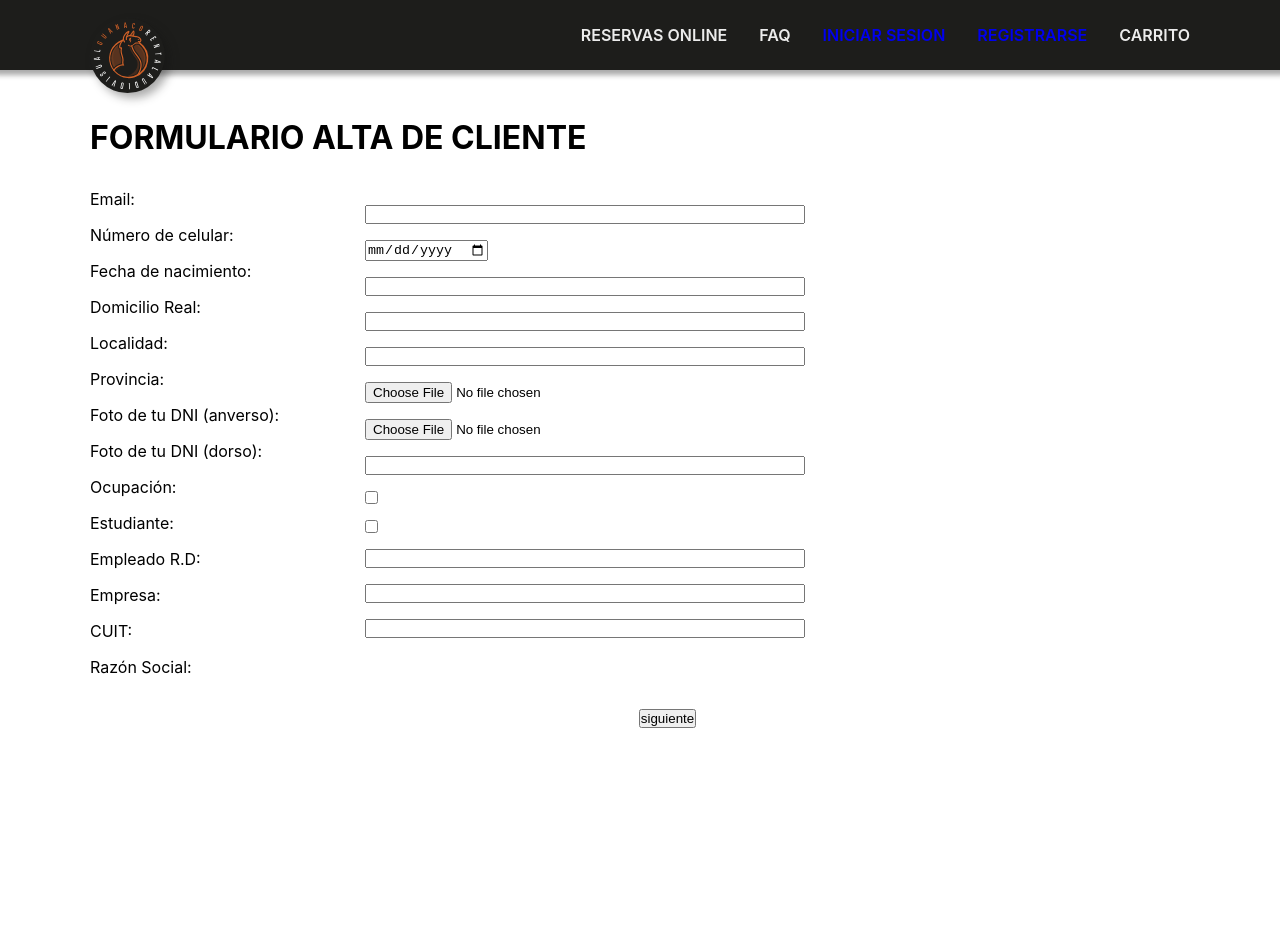
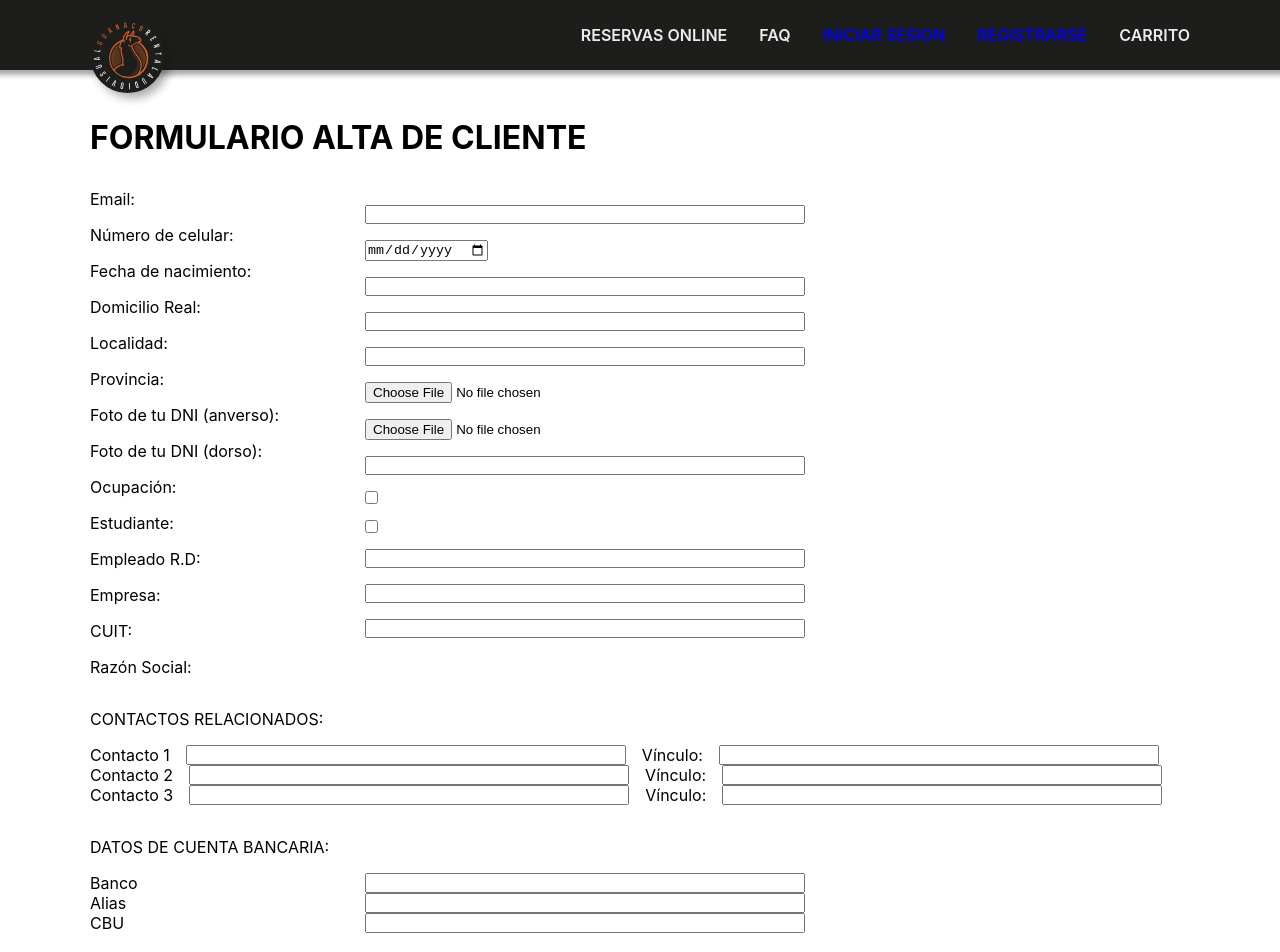
Before and after one commit to Facupelli/guanaco-rental, a Next.js app in the folder guanaco-rental/: page /newClient in a window 1280 px wide. Shown: the top 952 px of the page. Before the commit the page ends 800 px from the top, so only its background shows below. Built offline with nearby package versions, Linux system fonts and the light colour scheme; no server answers.

Commit message:
newClient form update

```diff
--- a/guanaco-rental/components/CompleteProfileModal/CompleteProfileModal.js
+++ b/guanaco-rental/components/CompleteProfileModal/CompleteProfileModal.js
@@ -18,6 +18,7 @@ export default function CompleteProfileModal({ user }) {
     <div className={s.container}>
       <h1>FORMULARIO ALTA DE CLIENTE </h1>
       <form className={s.form} onSubmit={handleSubmit(onSubmit)}>
+        <div className={s.personal_info_wrapper}>
           <div className={s.labels_wrapper}>
             <p>Email:</p>
             <label>Número de celular:</label>
@@ -37,19 +38,55 @@ export default function CompleteProfileModal({ user }) {
           <div className={s.inputs_wrapper}>
             <p>{user.email}</p>
             <input type="text" {...register("phoneNumber")} />
-          <input type="date" {...register("birth_date")} />
+            <input type="date" {...register("birthDate")} />
             <input type="text" {...register("addres")} />
-          <input type="text" {...register("addres_location")} />
-          <input type="text" {...register("addres_province")} />
+            <input type="text" {...register("addresLocation")} />
+            <input type="text" {...register("addresProvince")} />
             <input type="file" {...register("dniPhoto.front")} />
             <input type="file" {...register("dniPhoto.back")} />
             <input type="text" {...register("occupation")} />
             <input type="checkbox" {...register("student")} />
-          <input type="checkbox" {...register("dependecy_relation")} />
+            <input type="checkbox" {...register("employee")} />
             <input type="text" {...register("company")} />
             <input type="text" {...register("cuit")} />
-          <input type="text" {...register("business_name")} />
+            <input type="text" {...register("businessName")} />
           </div>
+        </div>
+
+        <div className={s.contacts_wrapper}>
+          <p>CONTACTOS RELACIONADOS:</p>
+          <div>
+            <label>Contacto 1</label>
+            <input type="text" {...register("contact1")} />
+            <label>Vínculo:</label>
+            <input type="text" {...register("bond1")} />
+          </div>
+          <div>
+            <label>Contacto 2</label>
+            <input type="text" {...register("contact2")} />
+            <label>Vínculo:</label>
+            <input type="text" {...register("bond2")} />
+          </div>
+          <div>
+            <label>Contacto 3</label>
+            <input type="text" {...register("contact3")} />
+            <label>Vínculo:</label>
+            <input type="text" {...register("bond3")} />
+          </div>
+        </div>
+
+        <div className={s.bank_info_wrapper}>
+          <p>DATOS DE CUENTA BANCARIA:</p>
+          <div>
+            <label>Banco</label>
+            <input type="text" {...register("bankName")} />
+            <label>Alias</label>
+            <input type="text" {...register("bankAlias")} />
+            <label>CBU</label>
+            <input type="text" {...register("bankCBU")} />
+          </div>
+        </div>
+
         <div className={s.btn_wrapper}>
           <button type="button" onClick={handleOnCLick}>
             siguiente
--- a/guanaco-rental/components/CompleteProfileModal/CompleteProfileModal.module.scss
+++ b/guanaco-rental/components/CompleteProfileModal/CompleteProfileModal.module.scss
@@ -14,8 +14,10 @@
 
   .form {
     margin-top: 2rem;
+
+    .personal_info_wrapper {
       display: grid;
-    grid-template-columns:20% 80%;
+      grid-template-columns: 20% 80%;
       column-gap: 5%;
 
       .labels_wrapper,
@@ -30,6 +32,41 @@
       input[type="text"] {
         width: 50%;
       }
+    }
+
+    .contacts_wrapper {
+      margin-top: 2rem;
+
+      >p{
+        margin-bottom: 1rem;
+      }
+
+      > div {
+        display: flex;
+        gap: 1rem;
+        input {
+          width: 40%;
+        }
+      }
+    }
+
+    .bank_info_wrapper {
+      margin-top: 2rem;
+
+      >p{
+        margin-bottom: 1rem;
+      }
+
+      > div {
+        display: grid;
+        grid-template-columns: 20% 80%;
+        column-gap: 5%;
+
+        input[type="text"] {
+          width: 50%;
+        }
+      }
+    }
 
     .btn_wrapper {
       margin-top: 2rem;
```
Lines whose indentation alone changed are shown as unchanged.
